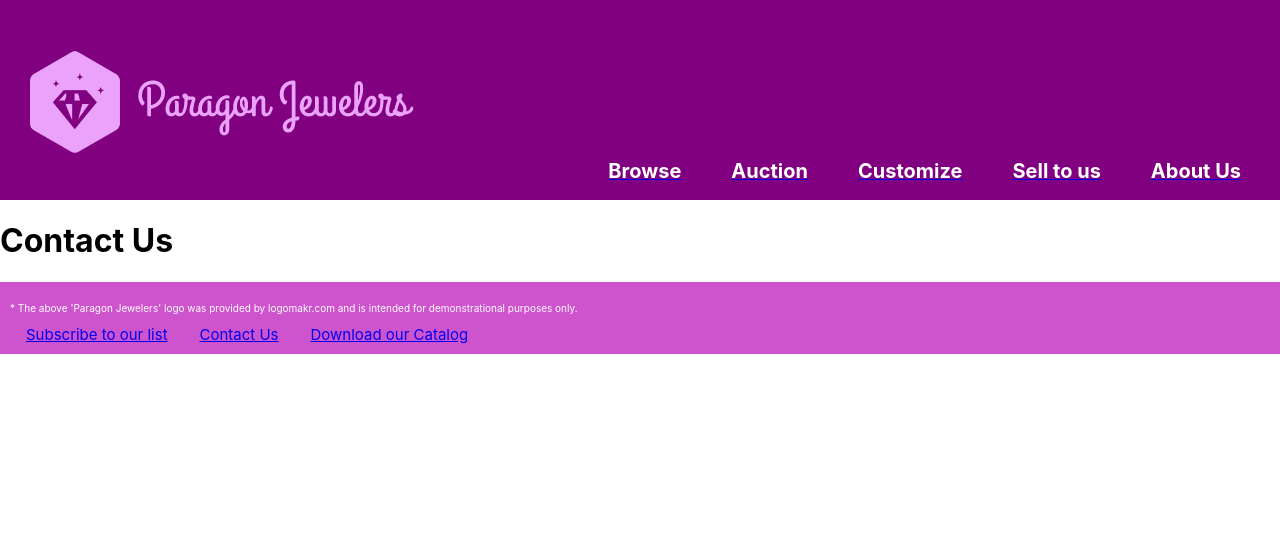
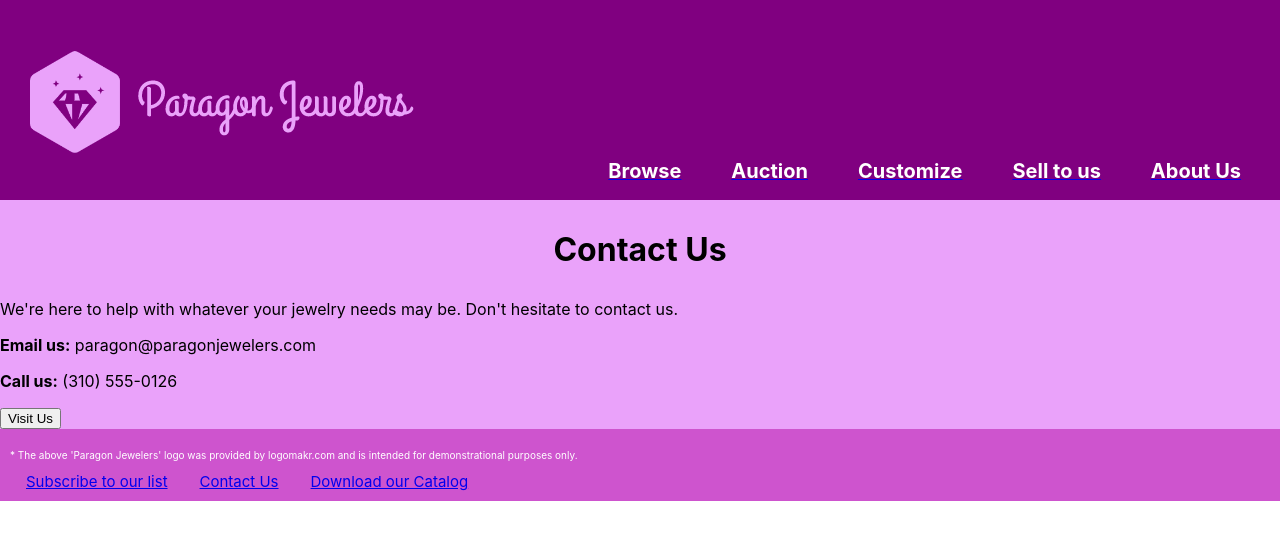
Before and after one commit to NaumanSir/paragon_jewelers, a React (Create React App) app: page /contact in a window 1280 px wide. Shown: the top 540 px of the page. Built offline with nearby package versions, Linux system fonts and the light colour scheme; what google-maps-react would draw is missing.

Commit message:
content added to 'Contact Us' section

```diff
--- /dev/null
+++ b/src/components/Contact.css
@@ -0,0 +1,10 @@
+.contact_section {
+    background-color: #eaa2fa;
+}
+
+.contact_section h1 {
+    margin-top: 0px;
+    margin-bottom: 30px;
+    padding-top: 30px;
+    text-align: center;
+}
--- a/src/components/Contact.js
+++ b/src/components/Contact.js
@@ -1,14 +1,30 @@
 import React from "react"
+import "./Contact.css"
+import Visit from "./Visit"
 
 class Contact extends React.Component {
-    // constructor() {
-    //     super()
-    //     this.state = {}
-    // }
+    constructor() {
+        super()
+        this.state = {
+            render: false
+        }
+        this.handleClick = this.handleClick.bind(this)
+    }
+
+    handleClick() {
+        this.setState({ render: true })
+    }
+
     render() {
         return (
-            <div>
+            <div className="contact_section">
                 <h1>Contact Us</h1>
+                <p>We're here to help with whatever your jewelry needs may be. Don't hesitate to contact us.</p>
+                <p><strong>Email us:</strong> paragon@paragonjewelers.com</p>
+                <p><strong>Call us:</strong> (310) 555-0126</p>
+                {/* <img src="https://cdn.pixabay.com/photo/2014/10/24/03/22/rodeo-500716_1280.jpg" /> */}
+                <button onClick={this.handleClick}>Visit Us</button>
+                {this.state.render ? <Visit /> : null}
             </div>
         )
     }
--- /dev/null
+++ b/src/components/Customize.css
@@ -0,0 +1,13 @@
+.customize {
+    background-color: #eaa2fa;
+}
+
+.form_header {
+    margin: 0px 0px 0px 22px;
+}
+
+.form_itself {
+    padding: 15px;
+    margin-left: 35px;
+    /* border: 1px solid purple; */
+}
--- a/src/components/Customize.js
+++ b/src/components/Customize.js
@@ -1,4 +1,5 @@
 import React from "react"
+import "./Customize.css"
 
 class Customize extends React.Component {
     // constructor() {
@@ -7,30 +8,31 @@ class Customize extends React.Component {
     // }
     render() {
         return (
-            <div>
+            <div className="customize">
                 <div className="form_header">
                     <h1>Request an order of customized jewelry from Paragon Jewelers.</h1>
                     <p>Complete the form below and Paragon Jewelers will contact you to clarify details and get you a quote.</p>
                 </div>
                 <div className="form_itself">
                     <form>
-                        Your full name:
+                        Your full name:<br />
                         <input type="text" name="fullname" value="full name" /><br />
                         Is this for a movie studio?
                         <input type="radio" name="for_movie_studio" value="yes" />Yes
                         <input type="radio" name="for_movie_studio" value="no" />No<br />
-                        Company / Studio name (optional):
+                        Company / Studio name (optional):<br />
                         <input type="text" name="studio_name" value="company / studio" /><br />
-                        Does your request fall into any of the following categories?
+                        Does your request fall into any of the following categories?<br />
                         <select>
                             <option value="ring">Ring</option>
                             <option value="necklace">Necklace</option>
                             <option value="bracelet">Bracelet / Bangle</option>
+                            <option value="none">None</option>
                         </select><br />
                         Number of pieces:
                         <input type="number" name="no_of_pieces" /><br />
                         Describe what you imagine the custom piece(s) to look like<br />
-                        <input type="textarea" name="desc" /><br />
+                        <input type="textarea" cols="50" name="desc" /><br />
                         Is there any custom functionality you would like in this piece (fold out, light up, hidden compartment, etc.)?<br />
                         <input type="textarea" name="functionality_desc" /><br />
                         <input type="submit" value="Submit" />
```
